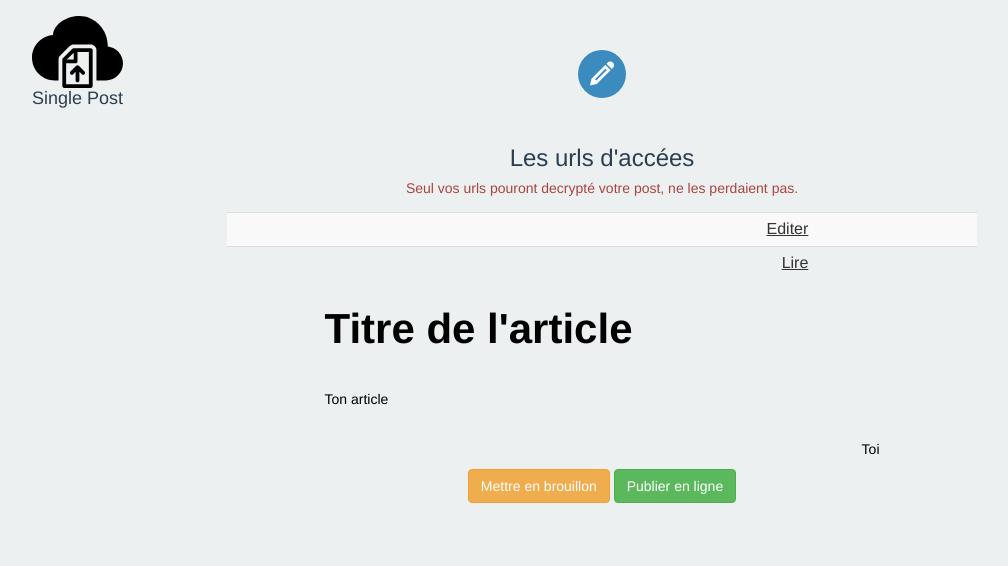
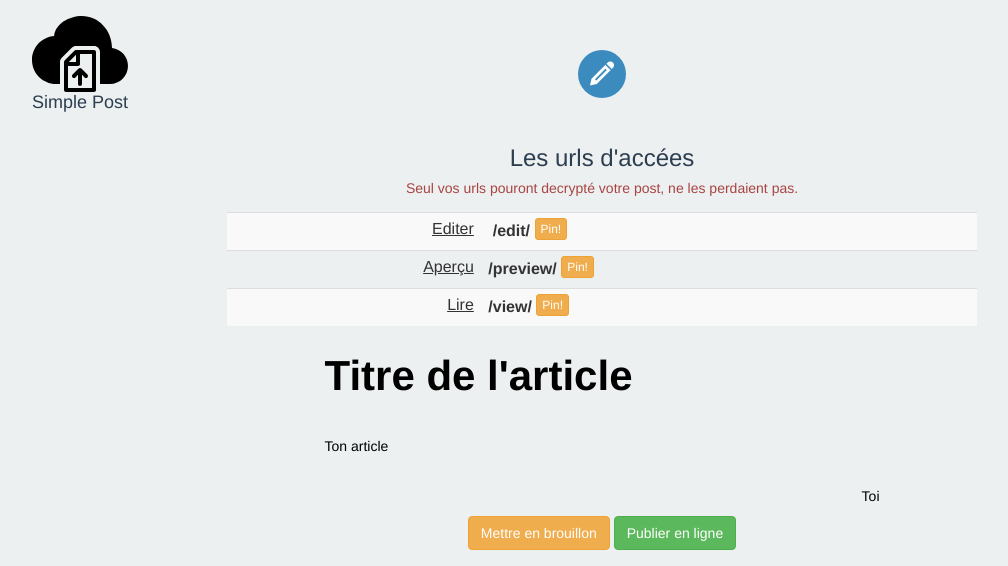
Before and after one commit to cktlmltv/simple-post, a PHP site: the page made by App/Views/edit.php in a window 1280 px wide. Shown: the top 566 px of the page, without its empty margins (38-1046 px from the left). Run offline with PHP 8.4, Linux system fonts and the light colour scheme; the template is opened without the code that fills it, so the values that code supplies are empty; some libraries are stand-ins or nearby versions.

Commit message:
[Post] enable preview mode + bugfix content is not json

```diff
--- a/App/Assets/js/editor.js
+++ b/App/Assets/js/editor.js
@@ -4,7 +4,6 @@
     editor = ContentTools.EditorApp.get();
     editor.init('*[data-editable]', 'data-name');
     editor.addEventListener('saved', function (ev) {
-	console.log(window.location.hash);
 	var name, onStateChange, passive, payload, regions, xhr;
 	// Check if this was a passive save
 	passive = ev.detail().passive;
@@ -27,7 +26,6 @@
 	    p = {ks: 256};
 	    /*** encrypt */
 	    var json_sjcl = sjcl.encrypt(hash, regions[name], p, rp);
-	    console.log(json_sjcl);
 	    payload.append(name, json_sjcl);
 	}
 
@@ -47,7 +45,6 @@
 		}
 	    }
 	};
-	console.log(onStateChange);
 	xhr = new XMLHttpRequest();
 	xhr.addEventListener('readystatechange', onStateChange);
 	xhr.open('POST', 'http://127.0.0.1/single-post/saveArticle/' + $('#sp-post').data('postid'));
--- a/App/Assets/js/main.js
+++ b/App/Assets/js/main.js
@@ -11,11 +11,14 @@
 	}
     });
 })
-function setPostUrls(urlEdit, urlVIew) {
+function setPostUrls(urlEdit, urlPreview, urlVIew) {
     $("#sp-link-edit").html('<a href="' + urlEdit + '">Modifier</a>');
+    $("#sp-link-preview").html('<a href="' + urlPreview + '">Aperçu</a>');
     $("#sp-link-view").html('<a href="' + urlVIew + '">Voir</a>');
     $("#sp-url-edit").html('<span id="sp-url-edition">' + urlEdit + '</span> <a href="' + urlEdit + '" rel="sidebar"  data-key="sp-url-edition" class="sp-bm-btn btn btn-warning btn-xs"> Pin!</a>');
+    $("#sp-url-preview").html('<span id="sp-url-previewer">' + urlPreview + '</span> <a href="' + urlPreview + '" rel="sidebar" data-key="sp-url-previewer" class="sp-bm-btn btn btn-warning btn-xs"> Pin!</a>');
     $("#sp-url-view").html('<span id="sp-url-viewer">' + urlVIew + '</span> <a href="' + urlVIew + '" rel="sidebar" data-key="sp-url-viewer" class="sp-bm-btn btn btn-warning btn-xs"> Pin!</a>');
+
     $(".sp-bm-btn").click(function () {
 	var url = $('#' + $(this).data('key')).html();
 	var title = "Simple Post";
@@ -45,10 +48,25 @@
     var p, rp = {};
     p = {ks: 256};
     var hash = window.location.hash;
+    if (isValidJSON(title)) {
 	var plaintext = sjcl.decrypt(hash, title, {}, rp);
 	$('.sp-title').html(plaintext);
+    }
+    if (isValidJSON(article)) {
 	plaintext = sjcl.decrypt(hash, article, {}, rp);
 	$('.sp-post').html(plaintext);
+    }
+    if (isValidJSON(signature)) {
 	plaintext = sjcl.decrypt(hash, signature, {}, rp);
 	$('.sp-sign').html(plaintext);
     }
+}
+function isValidJSON(string) {
+    try {
+	JSON.parse(string);
+    } catch (e) {
+	return false;
+    }
+
+    return true;
+}
--- a/App/Tpl/header.php
+++ b/App/Tpl/header.php
@@ -21,7 +21,10 @@
 			<span class="icon-bar"></span>
 			<span class="icon-bar"></span>
 		    </button>
-		    <a class="navbar-brand" href="<?= BASE_URL ?>"><img class="img-responsive pull-left" src="<?= BASE_URL ?>App/Assets/images/noun_76598_cc.svg"  /><span>Single Post</span></a>
+		    <a class="navbar-brand" href="<?= BASE_URL ?>">
+			<img class="img-responsive pull-left" src="<?= BASE_URL ?>App/Assets/images/noun_76598_cc.svg"  />
+			<span>Simple Post</span>
+		    </a>
 		</div>
 		<?php
 		switch ($header) {
@@ -38,6 +41,7 @@
 			?>
 			<div class="collapse navbar-collapse navbar-ex1-collapse">
 			    <ul class="nav navbar-nav navbar-right">
+				<li class="active" id="sp-link-preview"></li>
 				<li class="active" id="sp-link-view"></li>
 				<li class="active" style="padding: 15px;">Status : <font id="sp-post-status"><?php
 				    switch ($article['visibility']) {
--- a/App/Views/edit.php
+++ b/App/Views/edit.php
@@ -22,6 +22,14 @@
 		</td>
 		<td class='text-left'>
 		    &nbsp; <b id="sp-url-edit"></b>
+		</td>
+		</tr>
+		<tr>
+		    <td class='text-right'>
+		<u>Aperçu</u>
+		</td>
+		<td class='text-left'>
+		    &nbsp;<b id="sp-url-preview"></b>
 		</td>
 		</tr>
 		<tr>
@@ -83,8 +91,9 @@
 	var signature = '<?= (!empty($article['author'])) ? $article['author'] : "Toi" ?>';
 	loadContent(title, article, signature);
 	var urlEdit = "<?= BASE_URL ?>edit/<?= $article['link'] ?>" + window.location.hash;
+	var urlPreview = "<?= BASE_URL ?>preview/<?= $article['link'] ?>" + window.location.hash;
 		var urlVIew = "<?= BASE_URL ?>view/<?= $article['link'] ?>" + window.location.hash;
-			setPostUrls(urlEdit, urlVIew)
+			setPostUrls(urlEdit,urlPreview, urlVIew)
 			$('#btn-publish').on('click', function () {
 			    $.post('<?= BASE_URL ?>publishArticle/<?= $article['id'] ?>', function (result) {
 					    var html = '';
@@ -96,7 +105,7 @@
 						case 'live':
 						    html = '<span class="label label-success">En ligne</span>';
 						    var url = '<?= BASE_URL ?>view/' + result.link + window.location.hash;
-						    $('#location').html('Votre article est accéssible publiquement ici : <a href="' + url + '">' + url + '</a>');
+						    $('#location').html('Votre article est accéssible publiquement.');
 						    break;
 					    }
 					    $('#sp-post-status').html(html);
--- a/App/Views/index.php
+++ b/App/Views/index.php
@@ -60,6 +60,7 @@
 	</div>
     </div>
 </div>
+<script type="text/javascript" src="<?= BASE_URL ?>App/Assets/js/sjcl.js"></script>
 <script type="text/javascript">
     $(function () {
 	$('#btn-create').on('click', function () {
```
Also changed, not shown: App/Views/view.php (+4 -3 lines), index.php (+11 -0 lines). Lines whose indentation alone changed are shown as unchanged.
